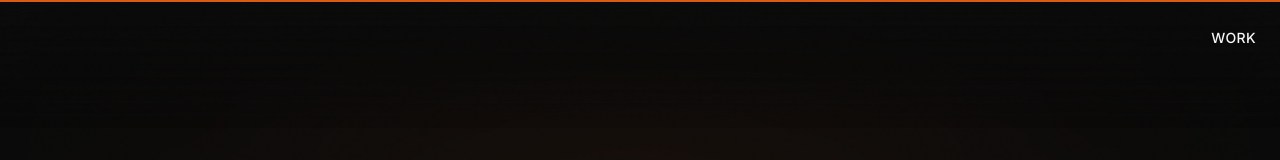
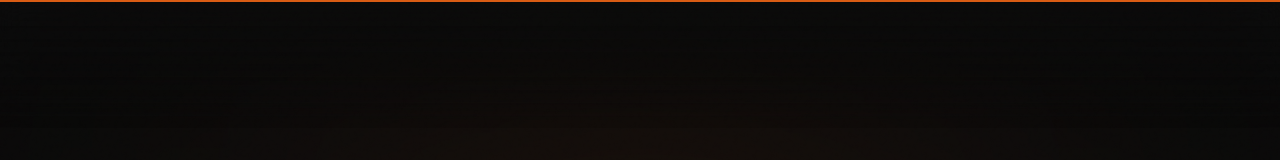
Before and after one commit to HyperLumin1/Lumin, a React (Vite) app: page / in a window 1280 px wide. Shown: the top 160 px of the page. Built offline with nearby package versions, Linux system fonts and the light colour scheme.

Commit message:
Updated navbar

```diff
--- a/src/App.tsx
+++ b/src/App.tsx
@@ -13,8 +13,12 @@
     damping: 30,
     restDelta: 0.001
   });
+
   const heroRef = useRef(null);
   const isHeroInView = useInView(heroRef, { margin: "-10% 0px 0px 0px" });
+
+  const workRef = useRef(null);
+  const isWorkInView = useInView(workRef, { margin: "-20% 0px -80% 0px" }); // Adjusted margin to trigger nicely
 
   return (
     <div className="min-h-screen bg-[#0a0a0a] text-[#e0e0e0] font-sans selection:bg-[#d95c14] selection:text-white relative overflow-x-hidden md:cursor-none">
@@ -42,9 +46,15 @@
         >
           Lumin<span className="text-[#d95c14]">.</span>
         </motion.div>
-        <div className="flex gap-5 md:gap-6 text-xs md:text-sm font-medium pointer-events-auto tracking-wide uppercase">
+
+        <motion.div
+          initial={{ opacity: 1 }}
+          animate={{ opacity: isWorkInView ? 0 : 1, y: isWorkInView ? -10 : 0 }}
+          transition={{ duration: 0.3, ease: "easeOut" }}
+          className="flex gap-5 md:gap-6 text-xs md:text-sm font-medium pointer-events-auto tracking-wide uppercase"
+        >
           <a href="#work" onClick={() => setActiveTab('projects')} className="hover:text-[#d95c14] transition-colors">Work</a>
-        </div>
+        </motion.div>
       </header>
 
       <main className="px-5 md:px-12 max-w-[1400px] mx-auto pt-28 md:pt-40 pb-20 md:pb-32 relative z-10">
@@ -128,7 +138,7 @@
         </section>
 
         {/* Work */}
-        <section id="work" className="mb-40">
+        <section id="work" ref={workRef} className="mb-40">
           <div className="border-t border-[#333] pt-8 mb-20 flex gap-8 md:gap-12 text-2xl md:text-3xl font-display font-bold uppercase tracking-tighter">
             <button
               onClick={() => setActiveTab('projects')}
```
